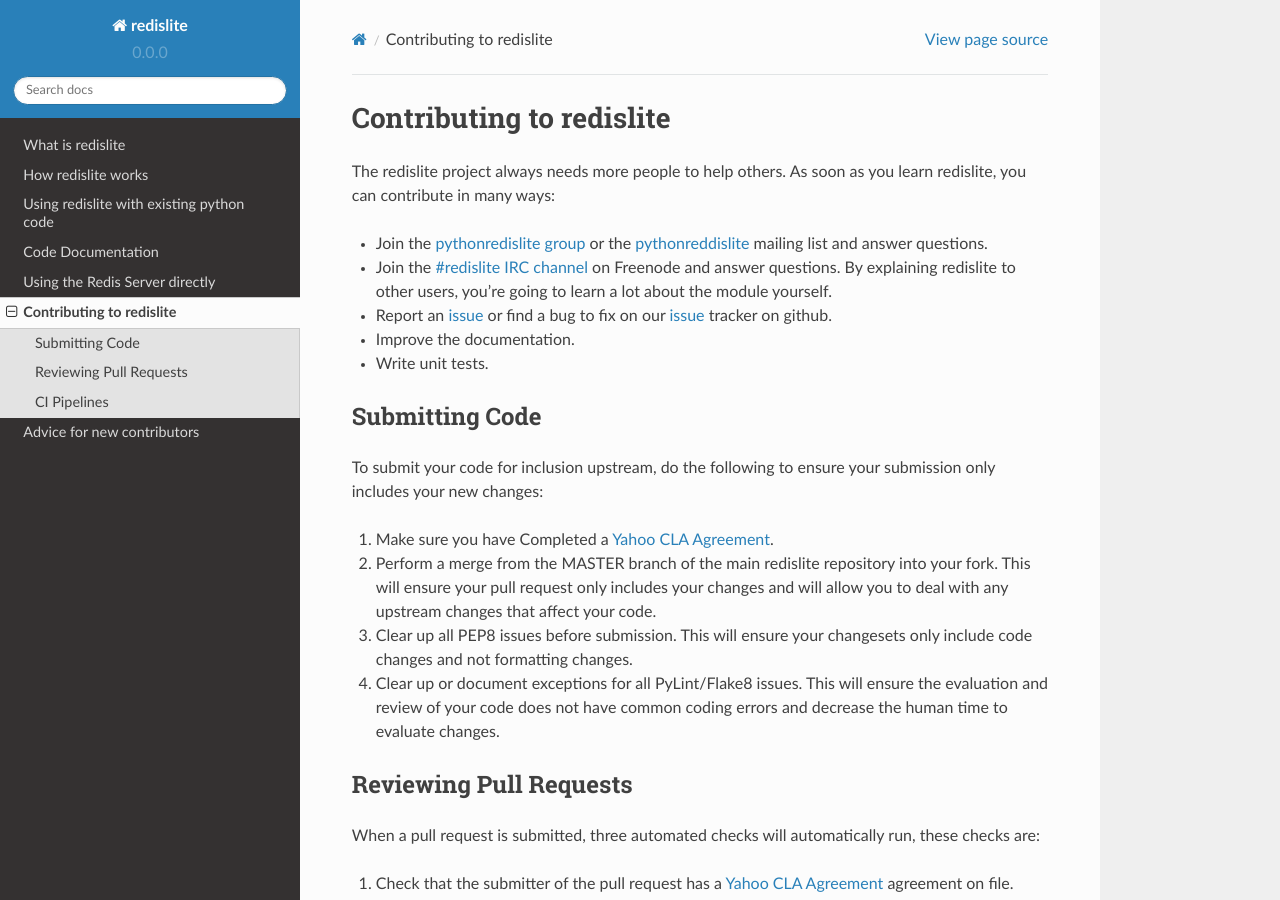
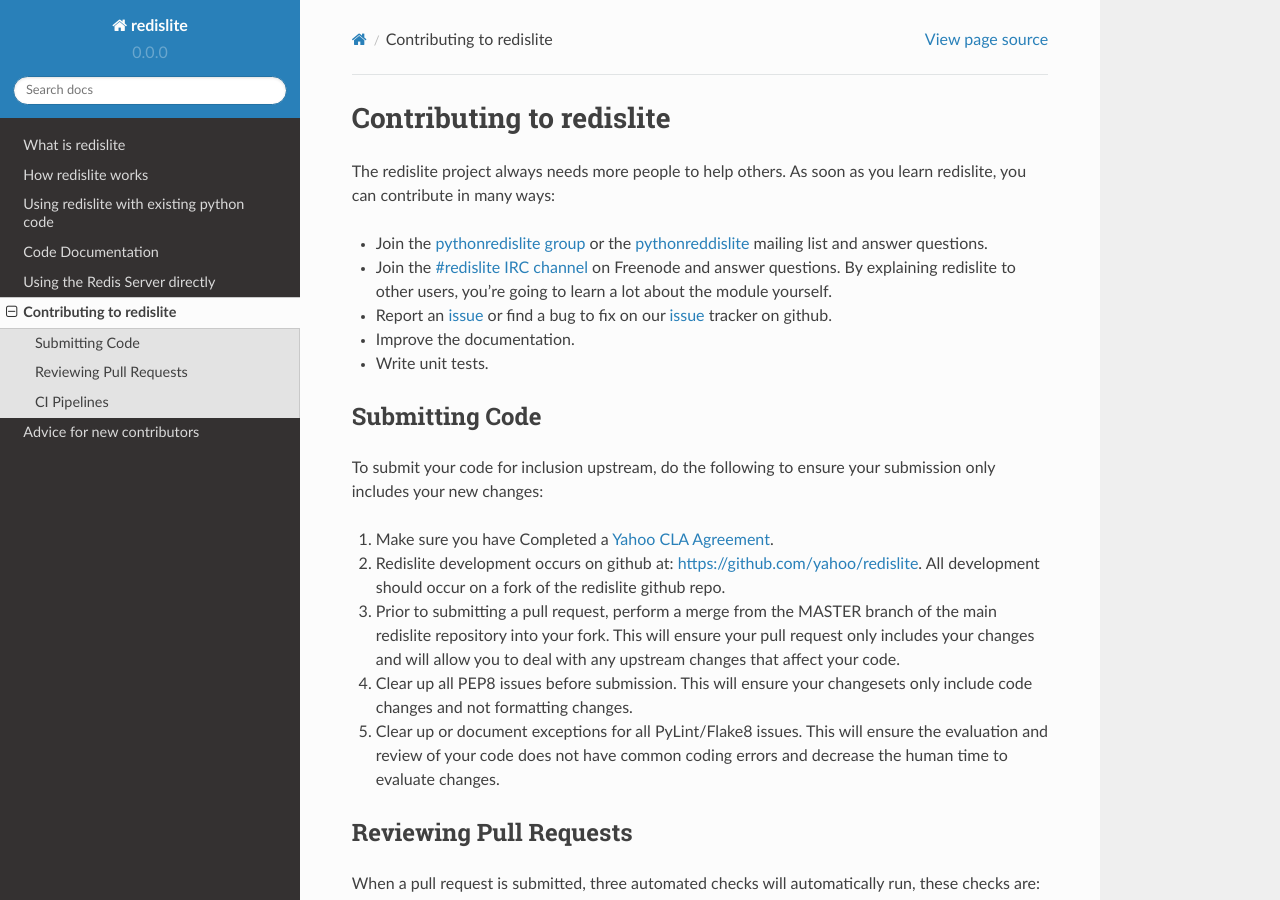
Before and after one commit to yahoo/redislite, a Sphinx documentation site: the page built from docs/source/topic/contributing.rst, in a window 1280 px wide and 900 px high. Built offline with Sphinx 7.4.7 and the Read the Docs theme 2.0.0, drawn with Linux system fonts in a browser that asks for light colours.

Commit message:
Update contributing.rst

```diff
--- a/docs/source/topic/contributing.rst
+++ b/docs/source/topic/contributing.rst
@@ -1,7 +1,5 @@
 Contributing to redislite
 =========================
-
-
 The redislite project always needs more people to help others. As soon as you learn redislite, you can contribute in many ways:
 
 * Join the `pythonredislite group <https://groups.yahoo.com/neo/groups/pythonredislite/info>`_ or the pythonreddislite_ mailing list and answer questions.
@@ -16,13 +14,15 @@
 submission only includes your new changes:
 
 1.  Make sure you have Completed a `Yahoo CLA Agreement <https://yahoocla.herokuapp.com>`_.
-2.  Perform a merge from the MASTER branch of the main redislite repository
-    into your fork.  This will ensure your pull request only includes your
+2.  Redislite development occurs on github at: https://github.com/yahoo/redislite.  All
+    development should occur on a fork of the redislite github repo.
+3.  Prior to submitting a pull request, perform a merge from the MASTER branch of the main
+    redislite repository into your fork.  This will ensure your pull request only includes your
     changes and will allow you to deal with any upstream changes that affect
     your code.
-3.  Clear up all PEP8 issues before submission.  This will ensure your
-    changesets only include code changes and not formatting changes.
-4.  Clear up or document exceptions for all PyLint/Flake8 issues.  This will
+4.  Clear up all PEP8 issues before submission.  This will ensure your changesets only
+    include code changes and not formatting changes.
+5.  Clear up or document exceptions for all PyLint/Flake8 issues.  This will
     ensure the evaluation and review of your code does not have common coding
     errors and decrease the human time to evaluate changes.
 
```
